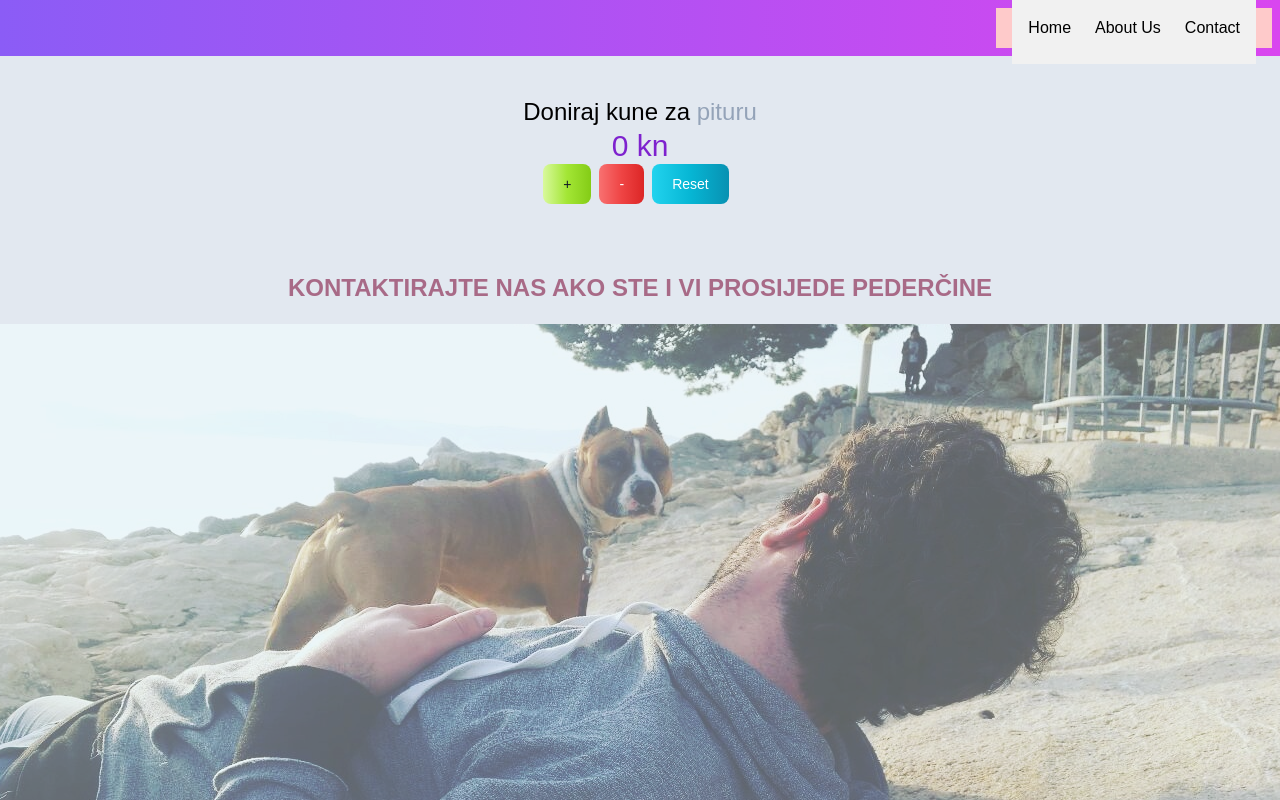
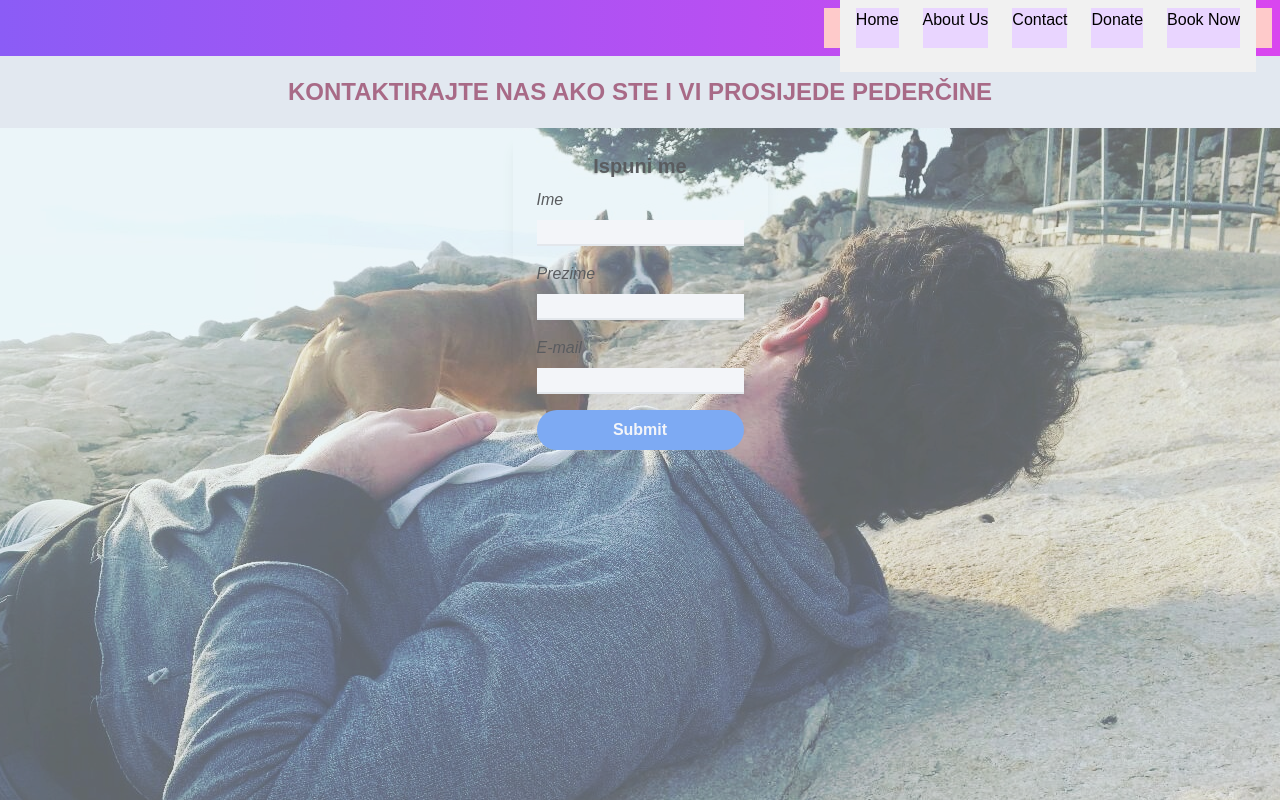
Before and after one commit to jazzDaniels/kresoHamMenu, a Next.js app: page /kontakt in a window 1280 px wide. Shown: the top 800 px of the page. Built offline with nearby package versions, Linux system fonts and the light colour scheme.

Commit message:
donate, book now i kontaktforma

```diff
--- a/components/Counter.js
+++ b/components/Counter.js
@@ -4,7 +4,7 @@ function Counter() {
   const [count, setCount] = useState(0);
 
   return (
-    <div className="container my-5">
+    <div className="bg-slate-300 container my-5 mt-0">
       <div className="card text-center my-5">
         <div className="card-body">
           <h1 className="text-2xl">
--- a/components/Layout.js
+++ b/components/Layout.js
@@ -1,12 +1,10 @@
 import Footer from "./Footer";
 import React from "react";
 import Navbar from "./NavBar";
-import Counter from "./Counter";
 export default function Layout(props) {
   return (
     <div className="flex flex-col bg-slate-200">
       <Navbar />
-      <Counter />
       <main>{props.children}</main>
       <Footer />
     </div>
--- a/components/NavBar.jsx
+++ b/components/NavBar.jsx
@@ -5,6 +5,8 @@ const MENU_LIST = [
   { text: "Home", href: "/" },
   { text: "About Us", href: "/o-nama" },
   { text: "Contact", href: "/kontakt" },
+  { text: "Donate", href: "/doniraj" },
+  { text: "Book Now", href: "/book" },
 ];
 const Navbar = () => {
   const [navActive, setNavActive] = useState(null);
--- a/components/NavItem.jsx
+++ b/components/NavItem.jsx
@@ -2,7 +2,9 @@ import Link from "next/link";
 const NavItem = ({ text, href, active }) => {
   return (
     <Link href={href}>
-      <a className={`nav__item ${active ? "active" : ""}`}>{text}</a>
+      <div className="navItemCover bg-purple-200 h-10 align-text-bottom">
+        <a className={`nav__item ${active ? "active" : ""}`}>{text}</a>
+      </div>
     </Link>
   );
 };
--- /dev/null
+++ b/components/Submit.js
@@ -0,0 +1,54 @@
+export default function Submit() {
+  return (
+    <div className="flex place-content-center">
+      <div className="max-w-xs my-2 overflow-hidden rounded shadow-lg">
+        <div className="px-6 py-4">
+          <div className="mb-2 text-xl font-bold text-center">Ispuni me</div>
+          <form className="flex flex-col">
+            <label htmlFor="name" className="mb-2 italic">
+              Ime
+            </label>
+            <input
+              className="mb-4 border-b-2"
+              id="name"
+              name="name"
+              type="text"
+              autocomplete="name"
+              required
+            />
+
+            <label htmlFor="name" className="mb-2 italic">
+              Prezime
+            </label>
+            <input
+              className="mb-4 border-b-2"
+              id="name"
+              name="name"
+              type="text"
+              autocomplete="name"
+              required
+            />
+            <label htmlFor="email" className="mb-2 italic">
+              E-mail
+            </label>
+            <input
+              className="mb-4 border-b-2"
+              id="name"
+              name="name"
+              type="text"
+              autocomplete="name"
+              required
+            />
+
+            <button
+              type="submit"
+              className="px-4 py-2 font-bold text-white bg-blue-500 rounded-full hover:bg-blue-700"
+            >
+              Submit
+            </button>
+          </form>
+        </div>
+      </div>
+    </div>
+  );
+}
--- a/package.json
+++ b/package.json
@@ -12,6 +12,7 @@
     "next": "12.2.2",
     "react": "18.2.0",
     "react-burger-menu": "^3.0.8",
+    "react-calendar": "^3.7.0",
     "react-dom": "18.2.0",
     "react-icons": "^4.4.0"
   },
--- /dev/null
+++ b/pages/book.js
@@ -0,0 +1,18 @@
+import React, { useState } from "react";
+import Calendar from "react-calendar";
+import "react-calendar/dist/Calendar.css";
+
+export default function CalendarGfg() {
+  const [value, onChange] = useState(new Date());
+
+  return (
+    <div>
+      <h1 className="text-center text-2xl uppercase text-center antialiased font-bold text-pink-900 p-5">
+        Ugovori date sa Krešimirom - for free!
+      </h1>
+      <div className="ml-5 mb-20">
+        <Calendar onChange={onChange} value={value} />
+      </div>
+    </div>
+  );
+}
--- /dev/null
+++ b/pages/doniraj.js
@@ -0,0 +1,10 @@
+import Counter from "../components/Counter";
+export default function Brojac() {
+  return (
+    <div>
+      <div>
+        <Counter />
+      </div>
+    </div>
+  );
+}
--- a/pages/kontakt.js
+++ b/pages/kontakt.js
@@ -1,3 +1,5 @@
+import Submit from "../components/Submit";
+
 export default function Kontakt() {
   return (
     <div className="w-screen h-screen bg-hero bg-no-repeat bg-center bg-scroll bg-auto -mb-12">
@@ -6,6 +8,7 @@ export default function Kontakt() {
           Kontaktirajte nas ako ste i vi prosijede pederčine
         </h6>
       </div>
+      <Submit />
     </div>
   );
 }
--- a/styles/globals.css
+++ b/styles/globals.css
@@ -34,7 +34,7 @@ nav {
 .nav__menu-bar {
   display: flex;
   flex-direction: column;
-  row-gap: 6px;
+  row-gap: 2px;
   cursor: pointer;
 }
 .nav__menu-bar div {
@@ -50,7 +50,7 @@ nav {
   position: fixed;
   top: 60px;
   width: 288px;
-  row-gap: 24px;
+  row-gap: 14px;
   right: -288px;
   padding: 24px 16px;
   transition: all 0.2s;
```
Also changed, not shown: Hamburger.js (deleted, +0 -28 lines), styles/burger.css (deleted, +0 -57 lines), 1 other file (tests, documents, lock files or other folders).
